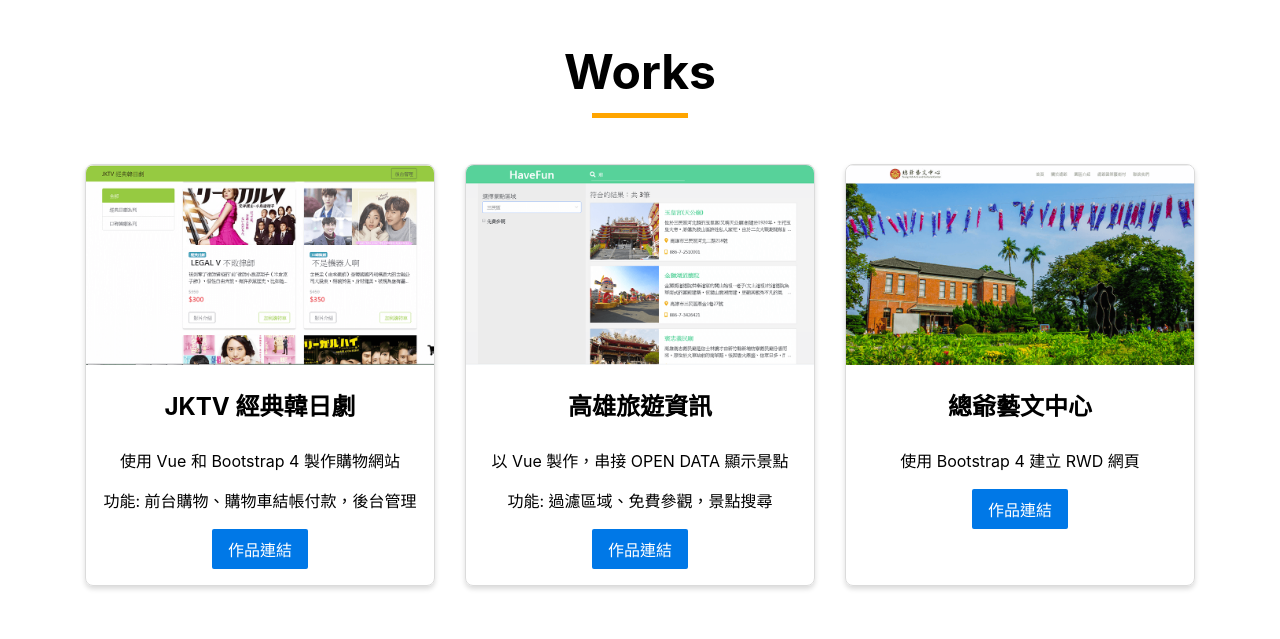
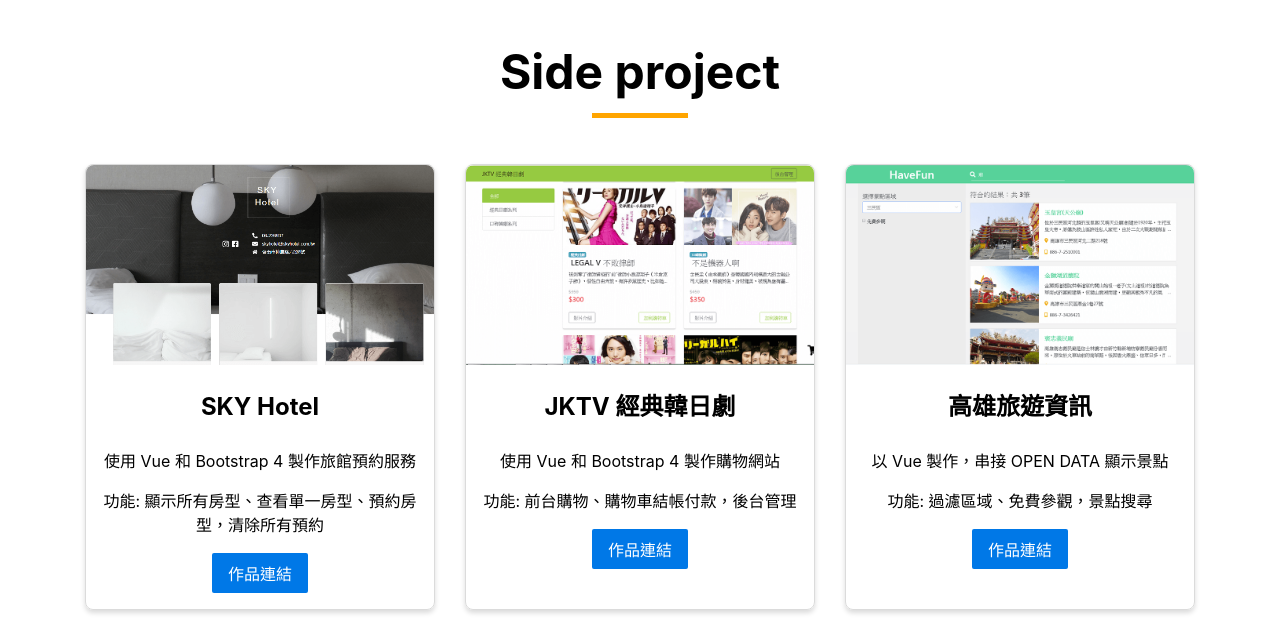
Before and after one commit to chengjiwang/aboutMe, a plain HTML site: page index.html in a window 1280 px wide. Shown: the part 1170-1809 px from the top of the page. Drawn offline with Linux system fonts and the light colour scheme.

Commit message:
新增hotel booking side project

```diff
--- a/index.html
+++ b/index.html
@@ -30,7 +30,7 @@
 					<a href="#experience">Experience</a>
 				</li>
 				<li>
-					<a href="#works">Works</a>
+					<a href="#side-project">Side Project</a>
 				</li>
 				<li>
 					<a href="#contact">Contact</a>
@@ -106,9 +106,22 @@
 			</li>
 		</ul>
 	</section>
-	<section id="works" class="container works">
-		<h2 class="main-title">Works</h2>
+	<section id="side-project" class="container works">
+		<h2 class="main-title">Side project</h2>
 		<ul class="row">
+			<li class="project">
+				<div class="project-list">
+					<div class="project-bg" style="background-image: url('./images/hotel-booking.png');">
+					</div>
+					<div class="project-body">
+						<h3 class="project-title">SKY Hotel</h3>
+						<p>使用 Vue 和 Bootstrap 4 製作旅館預約服務</p>
+						<p>功能: 顯示所有房型、查看單一房型、預約房型，清除所有預約</p>
+						<a href="https://chengjiwang.github.io/vue-hotel-booking/" target="_blank" title="SKY Hotel"
+							class="pure-button pure-button-primary">作品連結</a>
+					</div>
+				</div>
+			</li>
 			<li class="project">
 				<div class="project-list">
 					<div class="project-bg" style="background-image: url('./images/JKTV2.png');">
```
Also changed, not shown: images/hotel-booking.png (added), stylesheets/all.css.
